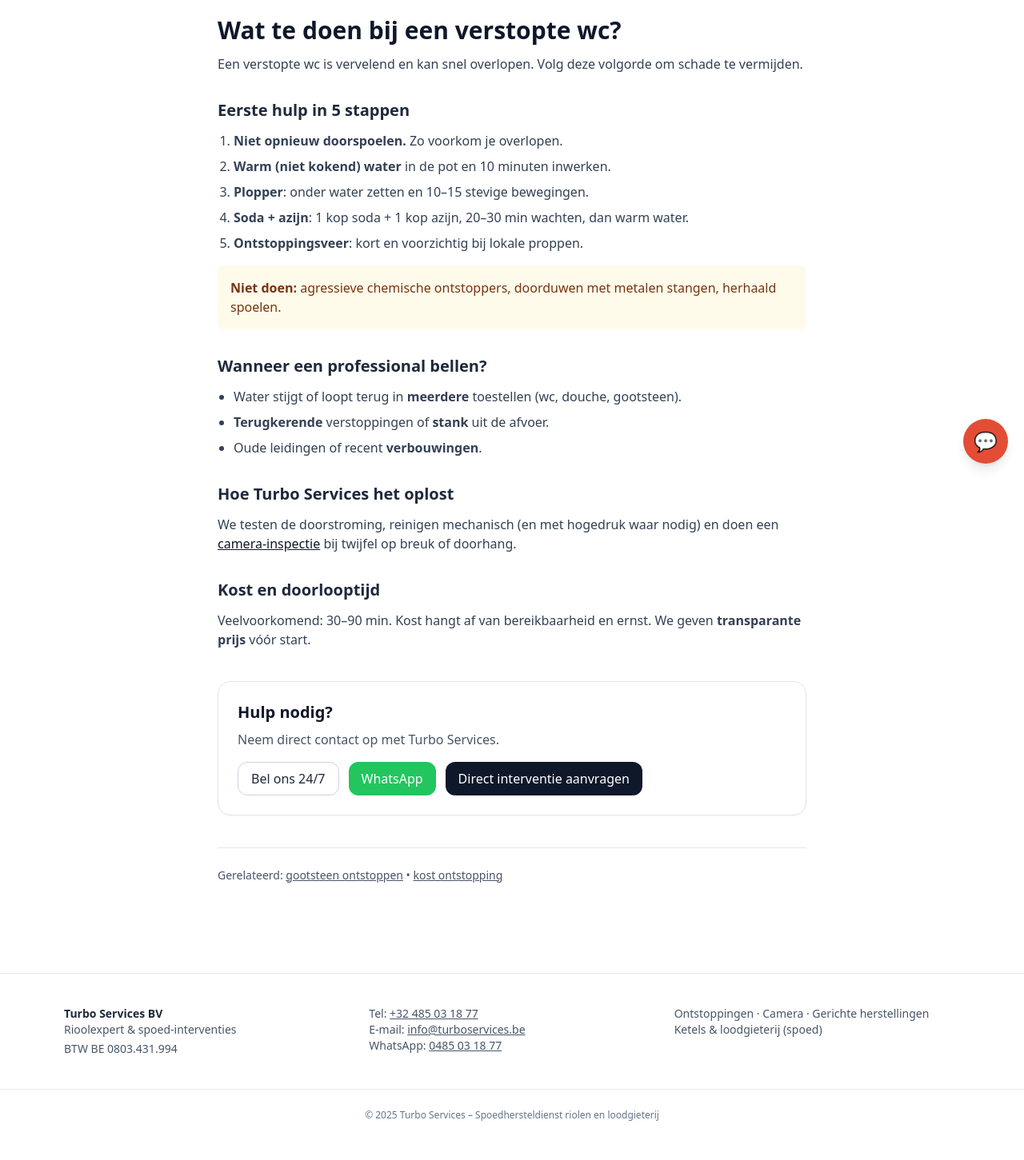
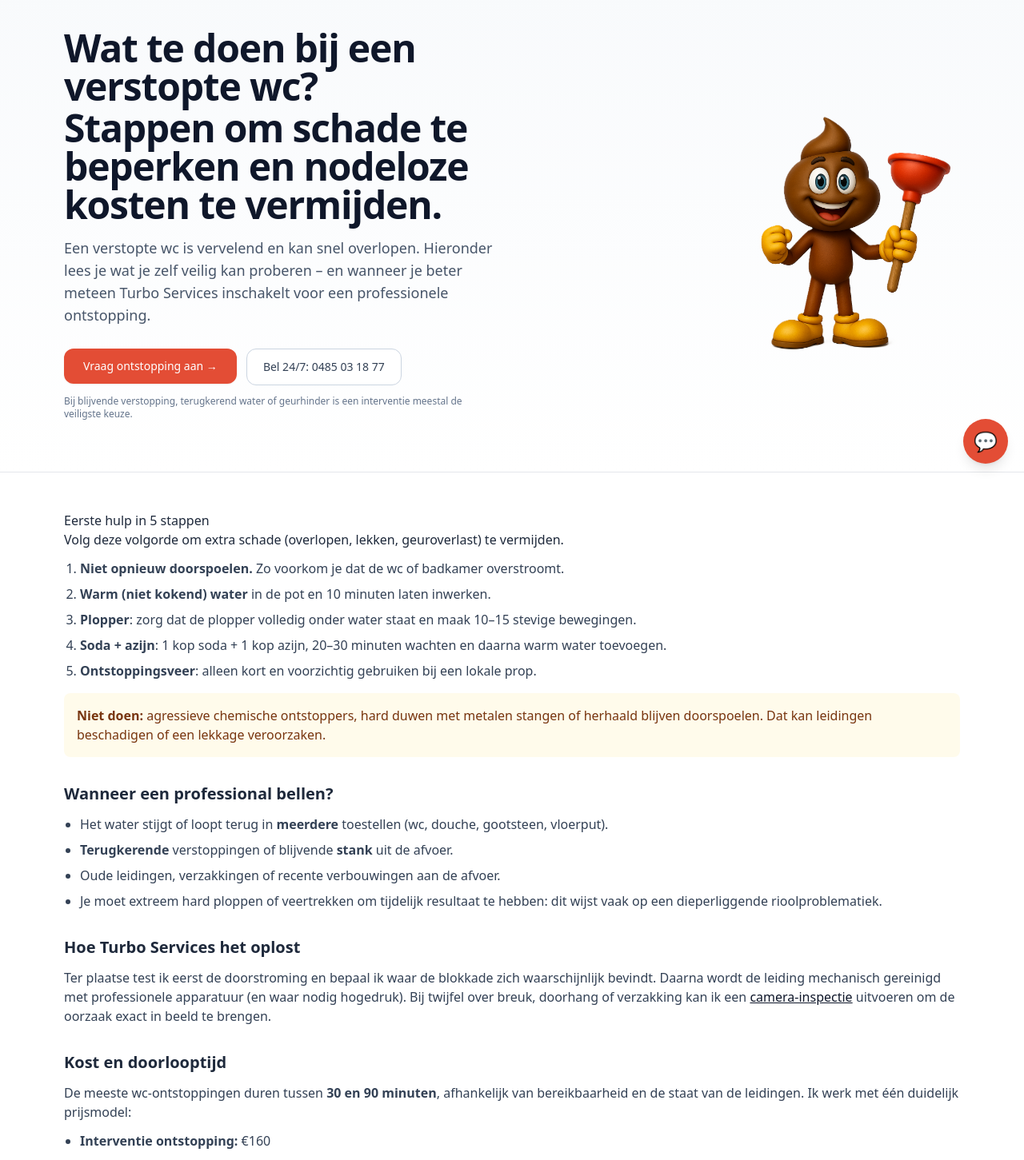
Before and after one commit to Turbo-89/turboservices, a Next.js app: page /kennisbank/ontstopping/verstopte-wc in a window 1280 px wide. Shown: the part 200-1651 px from the top of the page at 80% size. Before the commit the page ends 1627 px from the top, so only its background shows below. Built offline with nearby package versions, Linux system fonts and the light colour scheme.

Commit message:
Update page.tsx

```diff
--- a/app/kennisbank/ontstopping/verstopte-wc/page.tsx
+++ b/app/kennisbank/ontstopping/verstopte-wc/page.tsx
@@ -1,15 +1,14 @@
 import type { Metadata } from "next";
 import Link from "next/link";
-import CTA from "@/components/kb/CTA";
+import ArticleShell from "@/components/kb/ArticleShell";
 import FAQJsonLd from "@/components/seo/FAQJsonLd";
 
 export const metadata: Metadata = {
-  title: "Wat te doen bij een verstopte wc?",
+  title: "Wat te doen bij een verstopte wc? | Turbo Services – RioolExpert",
   description:
-    "Wc verstopt? Zo los je het veilig zelf op en wanneer bel je Turbo Services. 24/7 hulp in Antwerpen en Vlaanderen.",
+    "Wc verstopt? Zo los je het veilig zelf op en wanneer bel je Turbo Services. 24/7 hulp in Antwerpen, Waasland en Rupelstreek.",
 };
 
-export default function Page() {
 const faqs = [
   {
     question: "Mag ik bleekmiddel gebruiken?",
@@ -28,60 +27,110 @@ export default function Page() {
   },
 ];
 
+export default function VerstopteWcPage() {
   return (
-    <main className="mx-auto max-w-3xl px-4 py-12">
-      <h1 className="text-3xl font-bold text-slate-900">
-        Wat te doen bij een verstopte wc?
-      </h1>
-      <p className="mt-3 text-slate-700">
-        Een verstopte wc is vervelend en kan snel overlopen. Volg deze volgorde om schade te vermijden.
+    <ArticleShell
+      title="Wat te doen bij een verstopte wc?"
+      subtitle="Stappen om schade te beperken en nodeloze kosten te vermijden."
+      intro="Een verstopte wc is vervelend en kan snel overlopen. Hieronder lees je wat je zelf veilig kan proberen – en wanneer je beter meteen Turbo Services inschakelt voor een professionele ontstopping."
+      logoVariant="ontstopping"
+    >
+      <h2>Eerste hulp in 5 stappen</h2>
+      <p>
+        Volg deze volgorde om extra schade (overlopen, lekken, geuroverlast) te vermijden.
       </p>
-
-      <h2 className="mt-8 text-xl font-semibold">Eerste hulp in 5 stappen</h2>
       <ol className="mt-3 list-decimal space-y-2 pl-5 text-slate-700">
-        <li><b>Niet opnieuw doorspoelen.</b> Zo voorkom je overlopen.</li>
-        <li><b>Warm (niet kokend) water</b> in de pot en 10 minuten inwerken.</li>
-        <li><b>Plopper</b>: onder water zetten en 10–15 stevige bewegingen.</li>
-        <li><b>Soda + azijn</b>: 1 kop soda + 1 kop azijn, 20–30 min wachten, dan warm water.</li>
-        <li><b>Ontstoppingsveer</b>: kort en voorzichtig bij lokale proppen.</li>
+        <li>
+          <b>Niet opnieuw doorspoelen.</b> Zo voorkom je dat de wc of badkamer
+          overstroomt.
+        </li>
+        <li>
+          <b>Warm (niet kokend) water</b> in de pot en 10 minuten laten inwerken.
+        </li>
+        <li>
+          <b>Plopper</b>: zorg dat de plopper volledig onder water staat en maak 10–15
+          stevige bewegingen.
+        </li>
+        <li>
+          <b>Soda + azijn</b>: 1 kop soda + 1 kop azijn, 20–30 minuten wachten en daarna
+          warm water toevoegen.
+        </li>
+        <li>
+          <b>Ontstoppingsveer</b>: alleen kort en voorzichtig gebruiken bij een lokale prop.
+        </li>
       </ol>
 
       <div className="mt-4 rounded-lg bg-amber-50 p-4 text-amber-900">
-        <b>Niet doen:</b> agressieve chemische ontstoppers, doorduwen met metalen stangen, herhaald spoelen.
+        <b>Niet doen:</b> agressieve chemische ontstoppers, hard duwen met metalen stangen of
+        herhaald blijven doorspoelen. Dat kan leidingen beschadigen of een lekkage veroorzaken.
       </div>
 
       <h2 className="mt-8 text-xl font-semibold">Wanneer een professional bellen?</h2>
       <ul className="mt-3 list-disc space-y-2 pl-5 text-slate-700">
-        <li>Water stijgt of loopt terug in <b>meerdere</b> toestellen (wc, douche, gootsteen).</li>
-        <li><b>Terugkerende</b> verstoppingen of <b>stank</b> uit de afvoer.</li>
-        <li>Oude leidingen of recent <b>verbouwingen</b>.</li>
+        <li>
+          Het water stijgt of loopt terug in <b>meerdere</b> toestellen (wc, douche,
+          gootsteen, vloerput).
+        </li>
+        <li>
+          <b>Terugkerende</b> verstoppingen of blijvende <b>stank</b> uit de afvoer.
+        </li>
+        <li>Oude leidingen, verzakkingen of recente verbouwingen aan de afvoer.</li>
+        <li>
+          Je moet extreem hard ploppen of veertrekken om tijdelijk resultaat te hebben: dit wijst
+          vaak op een dieperliggende rioolproblematiek.
+        </li>
       </ul>
 
       <h2 className="mt-8 text-xl font-semibold">Hoe Turbo Services het oplost</h2>
       <p className="mt-3 text-slate-700">
-        We testen de doorstroming, reinigen mechanisch (en met hogedruk waar nodig) en doen een
-        <Link href="/kennisbank/ontstopping/camera-inspectie" className="text-slate-900 underline"> camera-inspectie</Link> bij twijfel op breuk of doorhang.
+        Ter plaatse test ik eerst de doorstroming en bepaal ik waar de blokkade zich
+        waarschijnlijk bevindt. Daarna wordt de leiding mechanisch gereinigd met professionele
+        apparatuur (en waar nodig hogedruk). Bij twijfel over breuk, doorhang of verzakking kan ik
+        een{" "}
+        <Link
+          href="/kennisbank/ontstopping/camera-inspectie"
+          className="text-slate-900 underline"
+        >
+          camera-inspectie
+        </Link>{" "}
+        uitvoeren om de oorzaak exact in beeld te brengen.
       </p>
 
       <h2 className="mt-8 text-xl font-semibold">Kost en doorlooptijd</h2>
       <p className="mt-3 text-slate-700">
-        Veelvoorkomend: 30–90 min. Kost hangt af van bereikbaarheid en ernst. We geven <b>transparante prijs</b> vóór start.
+        De meeste wc-ontstoppingen duren tussen <b>30 en 90 minuten</b>, afhankelijk van
+        bereikbaarheid en de staat van de leidingen. Ik werk met één duidelijk prijsmodel:
       </p>
-
-      <CTA />
+      <ul className="mt-3 list-disc space-y-2 pl-5 text-slate-700">
+        <li><b>Interventie ontstopping:</b> €160</li>
+        <li><b>Camera-inspectie (indien nodig):</b> €90</li>
+        <li><b>Totaalpakket (ontstopping + camera):</b> €250</li>
+      </ul>
+      <p className="mt-3 text-slate-700">
+        Deze tarieven gelden ook <b>’s avonds en in het weekend</b>, zonder toeslag, en zijn
+        <b> exclusief btw</b>. Voor particuliere woningen ouder dan 10 jaar geldt doorgaans 6% btw,
+        in andere privé-situaties 21%. Voor zakelijke klanten kan bij medecontractantregeling een
+        btw-verlegging (0%) van toepassing zijn. Afwijkingen worden steeds vooraf besproken.
+      </p>
 
       <div className="mt-10 border-t pt-6 text-sm text-slate-600">
         Gerelateerd:{" "}
-        <Link href="/kennisbank/ontstopping/gootsteen-ontstoppen" className="underline">
+        <Link
+          href="/kennisbank/ontstopping/gootsteen-ontstoppen"
+          className="underline"
+        >
           gootsteen ontstoppen
         </Link>{" "}
         •{" "}
-        <Link href="/kennisbank/ontstopping/ontstopping-kost" className="underline">
+        <Link
+          href="/kennisbank/ontstopping/ontstopping-kost"
+          className="underline"
+        >
           kost ontstopping
         </Link>
       </div>
 
       <FAQJsonLd items={faqs} />
-    </main>
+    </ArticleShell>
   );
 }
```
Lines whose indentation alone changed are shown as unchanged.
